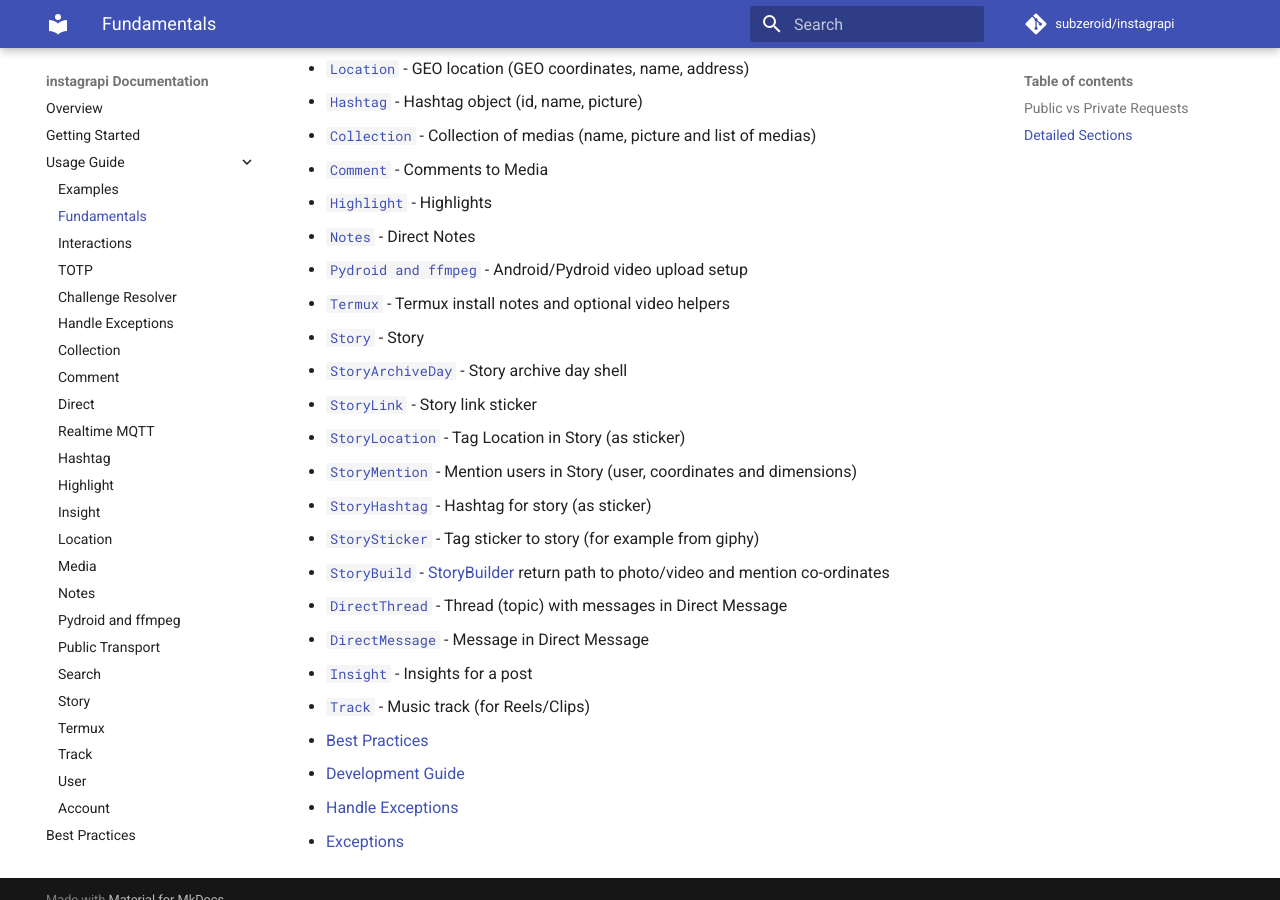
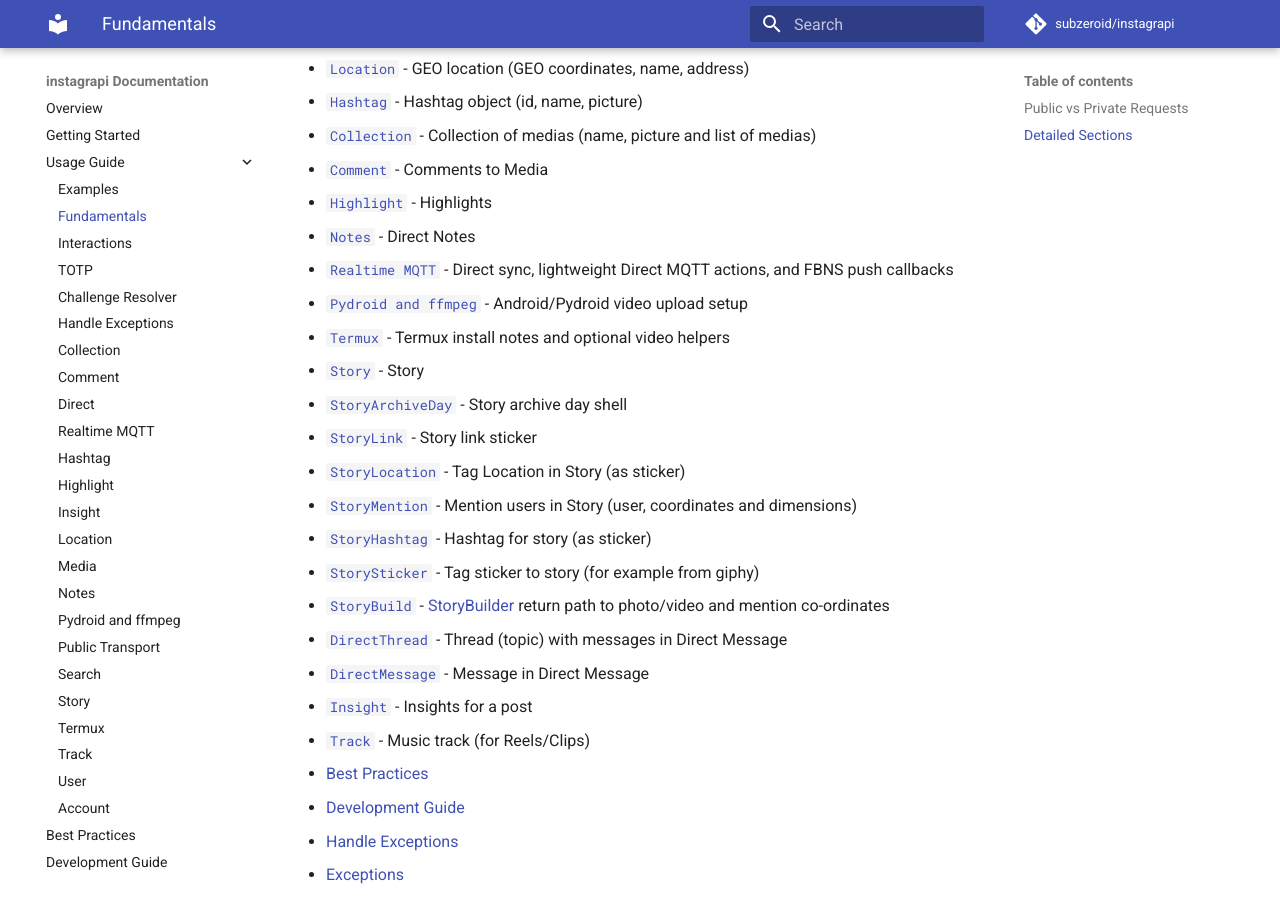
Before and after one commit to del-bestdev/instagrapi, an MkDocs documentation site: the page built from docs/usage-guide/fundamentals.md, in a window 1280 px wide and 900 px high, scrolled down 1056 px. Built offline with MkDocs 1.6.1 and Material for MkDocs 9.7.7, drawn with Linux system fonts in a browser that asks for light colours; comment, search, counter and statistics services are not loaded; the version menu is left out.

Commit message:
docs: refresh realtime MQTT discoverability

```diff
--- a/docs/usage-guide/fundamentals.md
+++ b/docs/usage-guide/fundamentals.md
@@ -33,6 +33,7 @@ use an internal fallback chain and choose the best currently working path for th
   * [`Comment`](comment.md) - Comments to Media
   * [`Highlight`](highlight.md) - Highlights
   * [`Notes`](notes.md) - Direct Notes
+  * [`Realtime MQTT`](realtime.md) - Direct sync, lightweight Direct MQTT actions, and FBNS push callbacks
   * [`Pydroid and ffmpeg`](pydroid.md) - Android/Pydroid video upload setup
   * [`Termux`](termux.md) - Termux install notes and optional video helpers
   * [`Story`](story.md) - Story
```
Also changed, not shown: README.md (+1 -1 lines), docs/index.md (+1 -0 lines).
